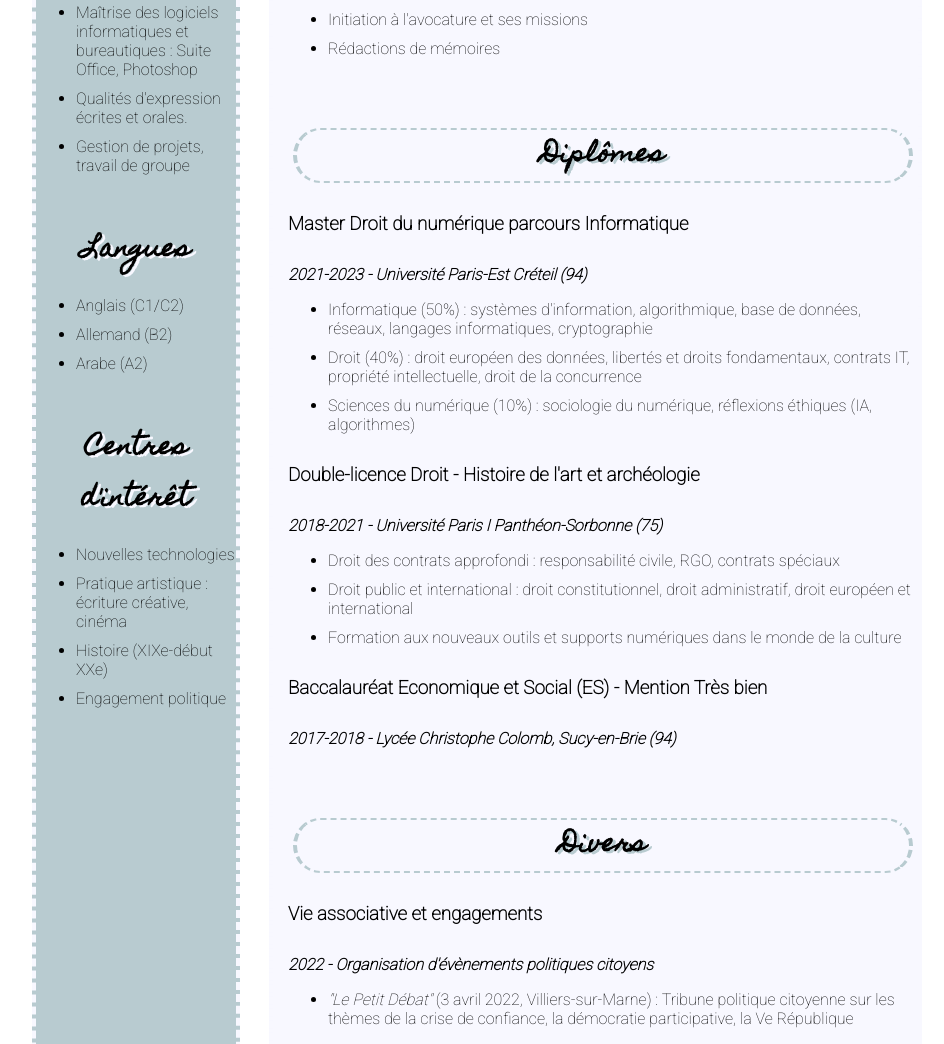
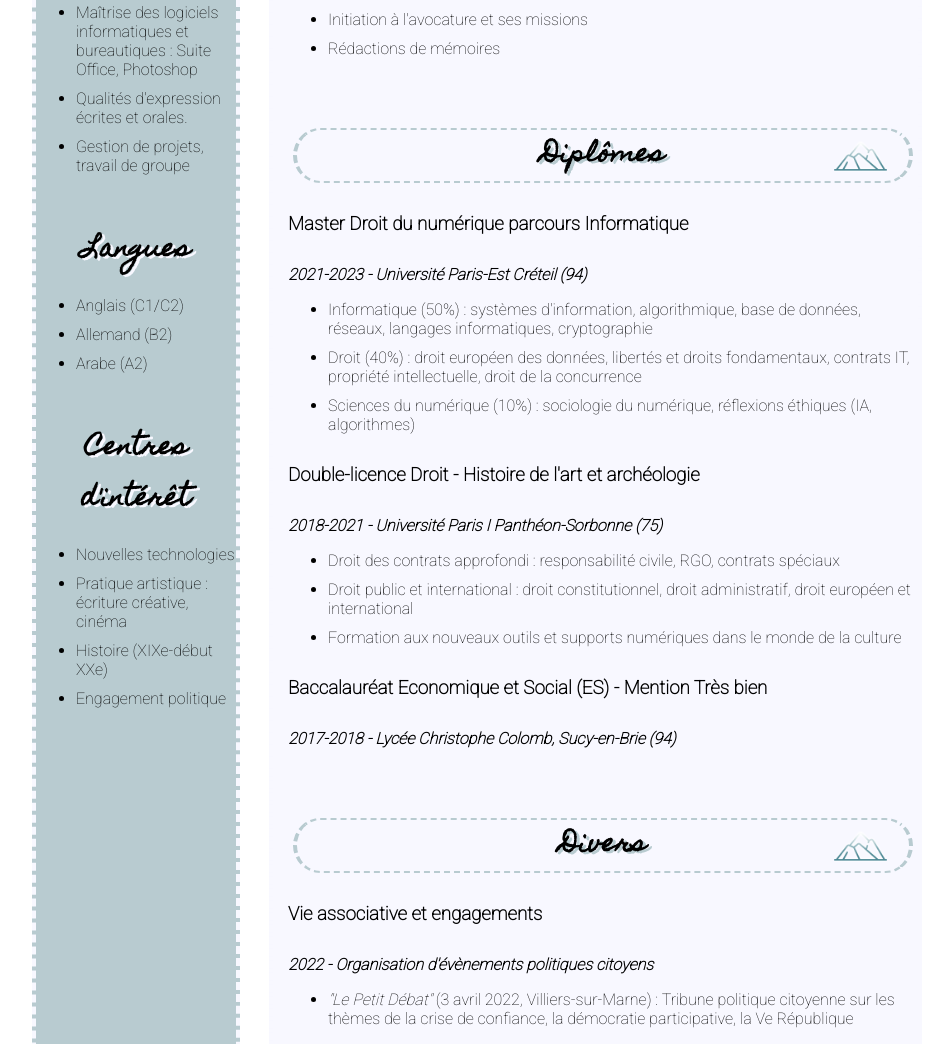
Before and after one commit to imaneamara/imaneamara, a plain HTML site: page cv.html in a window 1280 px wide. Shown: the part 760-1804 px from the top of the page, without its empty margins (170-1114 px from the left). Drawn offline with Linux system fonts and the light colour scheme.

Commit message:
Update cv.html

```diff
--- a/cv.html
+++ b/cv.html
@@ -129,7 +129,7 @@
 			</div>
 
 
-		 <div id="Diplomes"><h2>Diplômes</h2>
+		 <div id="Diplomes"><h2>Diplômes<img class="mountainh2" src="icon.png" alt="montagne"></h2>
 		 <h3>Master Droit du numérique parcours Informatique</h3>
 			<p><b><i>2021-2023 - Université Paris-Est Créteil (94)</b></i>
 			<ul>
@@ -163,7 +163,7 @@
 			  </p>
 </div>
 
-                  <div id="Divers"><h2>Divers</h2>
+                  <div id="Divers"><h2>Divers<img class="mountainh2" src="icon.png" alt="montagne"></h2>
 		<h3>Vie associative et engagements</h3>
 			<p><b><i>2022 - Organisation d'évènements politiques citoyens</b></i>
 			<ul>
```
